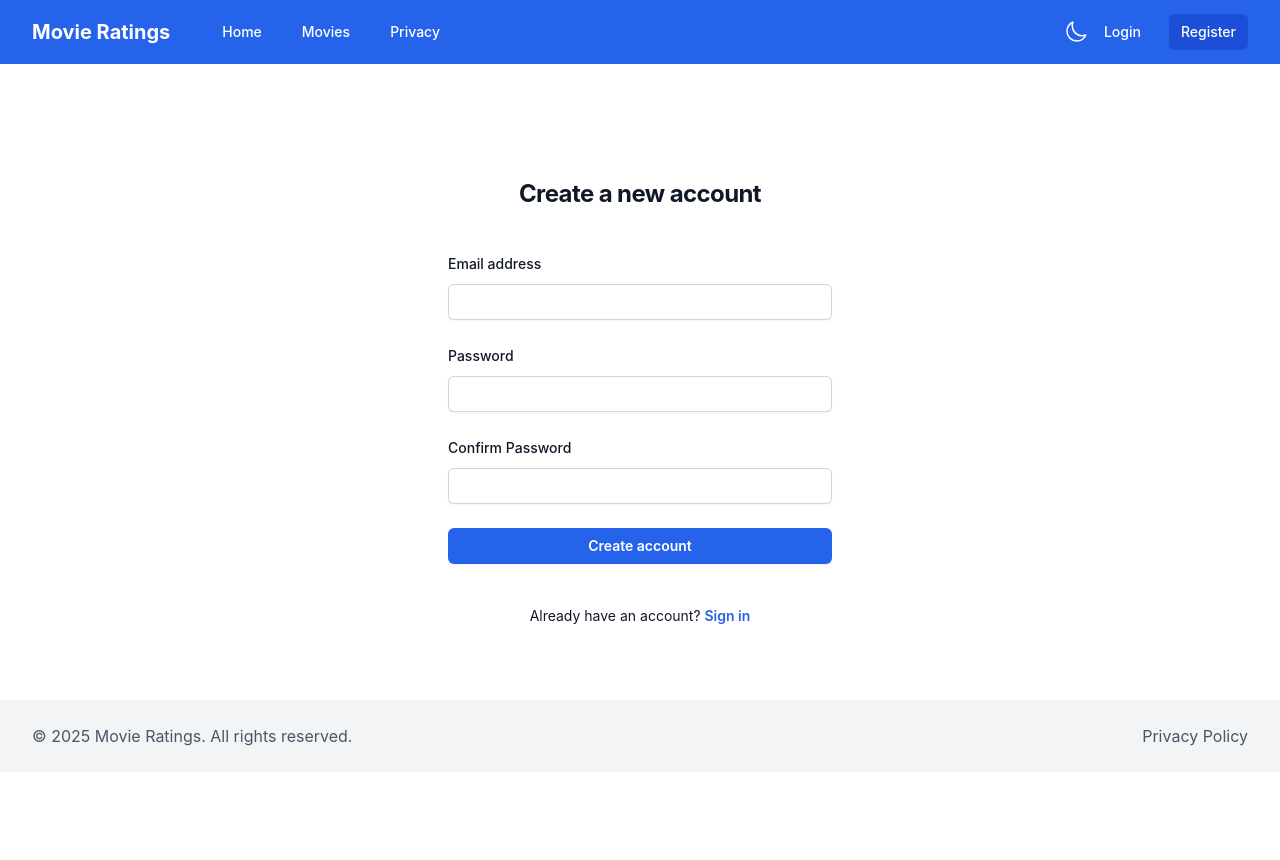
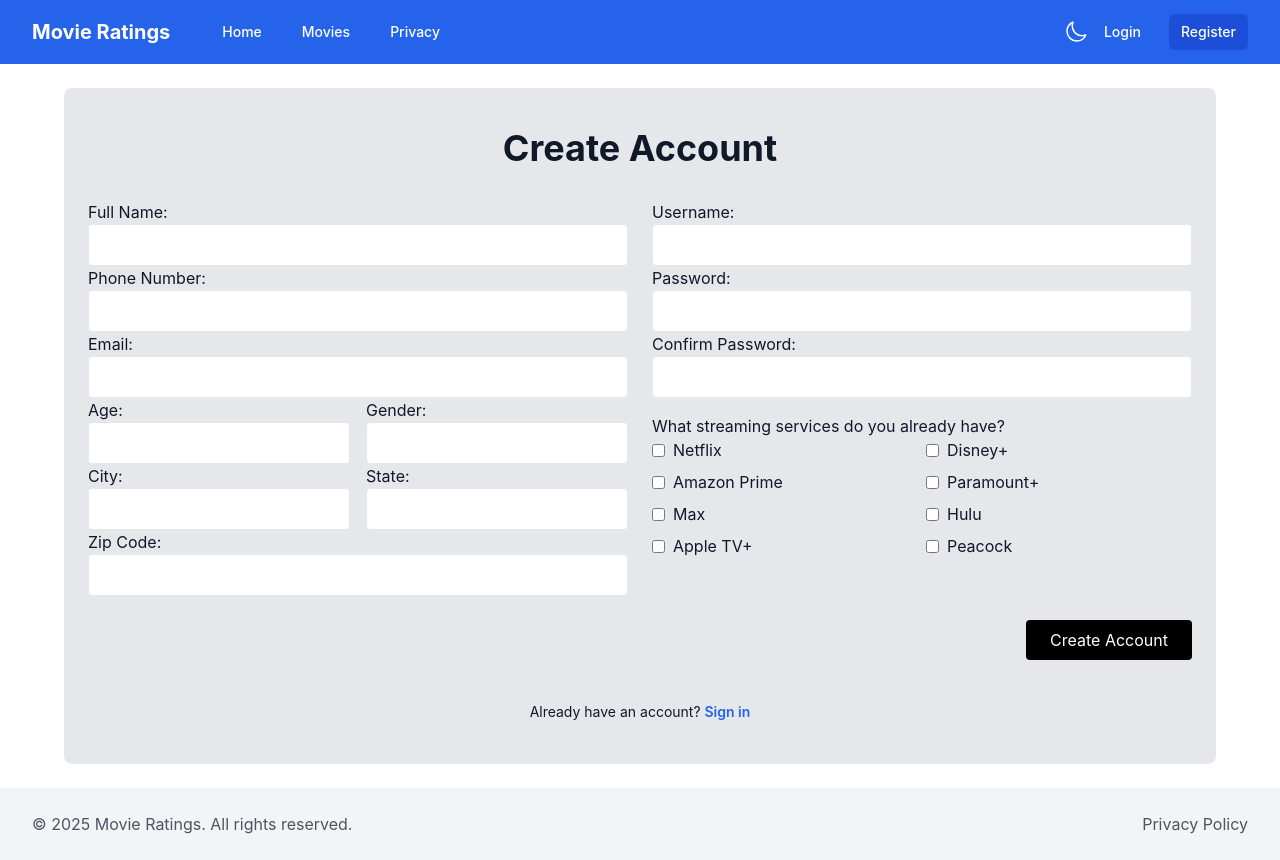
Before and after one commit to benhagg/frontendIntex, a React (Vite) app: page /register in a window 1280 px wide. Before the commit the page ends 800 px from the top, so only its background shows below. Built offline with nearby package versions, Linux system fonts and the light colour scheme.

Commit message:
registration page

```diff
--- a/src/pages/Register.tsx
+++ b/src/pages/Register.tsx
@@ -1,14 +1,24 @@
-import React, { useState } from 'react';
-import { Link, useNavigate } from 'react-router-dom';
-import { useAuth } from '../contexts/AuthContext';
-import { useForm } from 'react-hook-form';
-import { toast } from 'react-toastify';
-import Layout from '../components/Layout';
+// Updated Register component with white input backgrounds
+import React, { useState } from "react";
+import { Link, useNavigate } from "react-router-dom";
+import { useAuth } from "../contexts/AuthContext";
+import { useForm } from "react-hook-form";
+import { toast } from "react-toastify";
+import Layout from "../components/Layout";
 
 interface RegisterFormData {
+  fullName: string;
+  phone: string;
   email: string;
+  username: string;
   password: string;
   confirmPassword: string;
+  age: string;
+  gender: string;
+  city: string;
+  state: string;
+  zip: string;
+  services: string[];
 }
 
 const Register: React.FC = () => {
@@ -23,125 +33,165 @@ const Register: React.FC = () => {
     watch,
   } = useForm<RegisterFormData>();
 
-  const password = watch('password', '');
+  const password = watch("password", "");
 
   const onSubmit = async (data: RegisterFormData) => {
     setIsLoading(true);
     try {
       await registerUser(data.email, data.password, data.confirmPassword);
-      toast.success('Registration successful! Please log in.');
-      navigate('/login');
+      toast.success("Registration successful! Please log in.");
+      navigate("/login");
     } catch (error: any) {
-      const errorMessage = error.response?.data?.message ||
-        (error.response?.data?.errors ? Object.values(error.response.data.errors).flat().join(', ') : 'Registration failed. Please try again.');
+      const errorMessage =
+        error.response?.data?.message ||
+        (error.response?.data?.errors
+          ? Object.values(error.response.data.errors).flat().join(", ")
+          : "Registration failed. Please try again.");
       toast.error(errorMessage);
     } finally {
       setIsLoading(false);
     }
   };
 
+  const streamingServices = [
+    "Netflix",
+    "Disney+",
+    "Amazon Prime",
+    "Paramount+",
+    "Max",
+    "Hulu",
+    "Apple TV+",
+    "Peacock",
+  ];
+
   return (
     <Layout>
-      <div className="flex min-h-full flex-1 flex-col justify-center px-6 py-12 lg:px-8">
-        <div className="sm:mx-auto sm:w-full sm:max-w-sm">
-          <h2 className="mt-10 text-center text-2xl font-bold leading-9 tracking-tight">
-            Create a new account
-          </h2>
+      <div className="max-w-6xl mx-auto px-6 py-10 bg-gray-200 rounded-lg">
+        <h2 className="text-4xl font-bold mb-8 text-center">Create Account</h2>
+        <form
+          onSubmit={handleSubmit(onSubmit)}
+          className="grid grid-cols-1 md:grid-cols-2 gap-6"
+        >
+          <div>
+            <label>Full Name:</label>
+            <input
+              {...register("fullName")}
+              className="w-full border rounded p-2 bg-white"
+            />
+            <label>Phone Number:</label>
+            <input
+              {...register("phone")}
+              className="w-full border rounded p-2 bg-white"
+            />
+            <label>Email:</label>
+            <input
+              {...register("email")}
+              className="w-full border rounded p-2 bg-white"
+            />
+            <div className="grid grid-cols-2 gap-4">
+              <div>
+                <label>Age:</label>
+                <input
+                  {...register("age")}
+                  className="w-full border rounded p-2 bg-white"
+                />
+              </div>
+              <div>
+                <label>Gender:</label>
+                <input
+                  {...register("gender")}
+                  className="w-full border rounded p-2 bg-white"
+                />
+              </div>
+            </div>
+            <div className="grid grid-cols-2 gap-4">
+              <div>
+                <label>City:</label>
+                <input
+                  {...register("city")}
+                  className="w-full border rounded p-2 bg-white"
+                />
+              </div>
+              <div>
+                <label>State:</label>
+                <input
+                  {...register("state")}
+                  className="w-full border rounded p-2 bg-white"
+                />
+              </div>
+            </div>
+            <label>Zip Code:</label>
+            <input
+              {...register("zip")}
+              className="w-full border rounded p-2 bg-white"
+            />
           </div>
 
-        <div className="mt-10 sm:mx-auto sm:w-full sm:max-w-sm">
-          <form className="space-y-6" onSubmit={handleSubmit(onSubmit)}>
           <div>
-              <label htmlFor="email" className="block text-sm font-medium leading-6">
-                Email address
+            <label>Username:</label>
+            <input
+              {...register("username")}
+              className="w-full border rounded p-2 bg-white"
+            />
+            <label>Password:</label>
+            <input
+              type="password"
+              {...register("password")}
+              className="w-full border rounded p-2 bg-white"
+            />
+            <label>Confirm Password:</label>
+            <input
+              type="password"
+              {...register("confirmPassword", {
+                validate: (value) =>
+                  value === password || "Passwords do not match",
+              })}
+              className="w-full border rounded p-2 bg-white"
+            />
+            {errors.confirmPassword && (
+              <p className="text-sm text-red-600">
+                {errors.confirmPassword.message}
+              </p>
+            )}
+
+            <label className="mt-4 block">
+              What streaming services do you already have?
             </label>
-              <div className="mt-2">
+            <div className="grid grid-cols-2 gap-2">
+              {streamingServices.map((service) => (
+                <label key={service} className="flex items-center">
                   <input
-                  id="email"
-                  type="email"
-                  autoComplete="email"
-                  {...register('email', {
-                    required: 'Email is required',
-                    pattern: {
-                      value: /^[A-Z0-9._%+-]+@[A-Z0-9.-]+\.[A-Z]{2,}$/i,
-                      message: 'Invalid email address',
-                    },
-                  })}
-                  className="block w-full rounded-md border-0 py-1.5 shadow-sm ring-1 ring-inset ring-gray-300 placeholder:text-gray-400 focus:ring-2 focus:ring-inset focus:ring-blue-600 sm:text-sm sm:leading-6 bg-white dark:bg-gray-800 text-gray-900 dark:text-white"
+                    type="checkbox"
+                    value={service}
+                    {...register("services")}
+                    className="mr-2"
                   />
-                {errors.email && (
-                  <p className="mt-2 text-sm text-red-600">{errors.email.message}</p>
-                )}
+                  {service}
+                </label>
+              ))}
             </div>
           </div>
 
-            <div>
-              <label htmlFor="password" className="block text-sm font-medium leading-6">
-                Password
-              </label>
-              <div className="mt-2">
-                <input
-                  id="password"
-                  type="password"
-                  autoComplete="new-password"
-                  {...register('password', {
-                    required: 'Password is required',
-                    minLength: {
-                      value: 10,
-                      message: 'Password must be at least 10 characters',
-                    },
-                    pattern: {
-                      value: /^(?=.*[a-z])(?=.*[A-Z])(?=.*\d)(?=.*[@$!%*?&])[A-Za-z\d@$!%*?&]{10,}$/,
-                      message: 'Password must include at least one uppercase letter, one lowercase letter, one number, and one special character',
-                    },
-                  })}
-                  className="block w-full rounded-md border-0 py-1.5 shadow-sm ring-1 ring-inset ring-gray-300 placeholder:text-gray-400 focus:ring-2 focus:ring-inset focus:ring-blue-600 sm:text-sm sm:leading-6 bg-white dark:bg-gray-800 text-gray-900 dark:text-white"
-                />
-                {errors.password && (
-                  <p className="mt-2 text-sm text-red-600">{errors.password.message}</p>
-                )}
-              </div>
-            </div>
-
-            <div>
-              <label htmlFor="confirmPassword" className="block text-sm font-medium leading-6">
-                Confirm Password
-              </label>
-              <div className="mt-2">
-                <input
-                  id="confirmPassword"
-                  type="password"
-                  autoComplete="new-password"
-                  {...register('confirmPassword', {
-                    required: 'Please confirm your password',
-                    validate: value => value === password || 'Passwords do not match',
-                  })}
-                  className="block w-full rounded-md border-0 py-1.5 shadow-sm ring-1 ring-inset ring-gray-300 placeholder:text-gray-400 focus:ring-2 focus:ring-inset focus:ring-blue-600 sm:text-sm sm:leading-6 bg-white dark:bg-gray-800 text-gray-900 dark:text-white"
-                />
-                {errors.confirmPassword && (
-                  <p className="mt-2 text-sm text-red-600">{errors.confirmPassword.message}</p>
-                )}
-              </div>
-            </div>
-
-            <div>
+          <div className="col-span-1 md:col-span-2 flex justify-end">
             <button
               type="submit"
               disabled={isLoading}
-                className="flex w-full justify-center rounded-md bg-blue-600 px-3 py-1.5 text-sm font-semibold leading-6 text-white shadow-sm hover:bg-blue-500 focus-visible:outline focus-visible:outline-2 focus-visible:outline-offset-2 focus-visible:outline-blue-600 disabled:opacity-50"
+              className="bg-black text-white px-6 py-2 rounded hover:bg-gray-800"
             >
-                {isLoading ? 'Creating account...' : 'Create account'}
+              {isLoading ? "Creating Account..." : "Create Account"}
             </button>
           </div>
         </form>
 
         <p className="mt-10 text-center text-sm">
-            Already have an account?{' '}
-            <Link to="/login" className="font-semibold leading-6 text-blue-600 hover:text-blue-500">
+          Already have an account?{" "}
+          <Link
+            to="/login"
+            className="font-semibold leading-6 text-blue-600 hover:text-blue-500"
+          >
             Sign in
           </Link>
         </p>
-        </div>
       </div>
     </Layout>
   );
```
Lines whose indentation alone changed are shown as unchanged.
